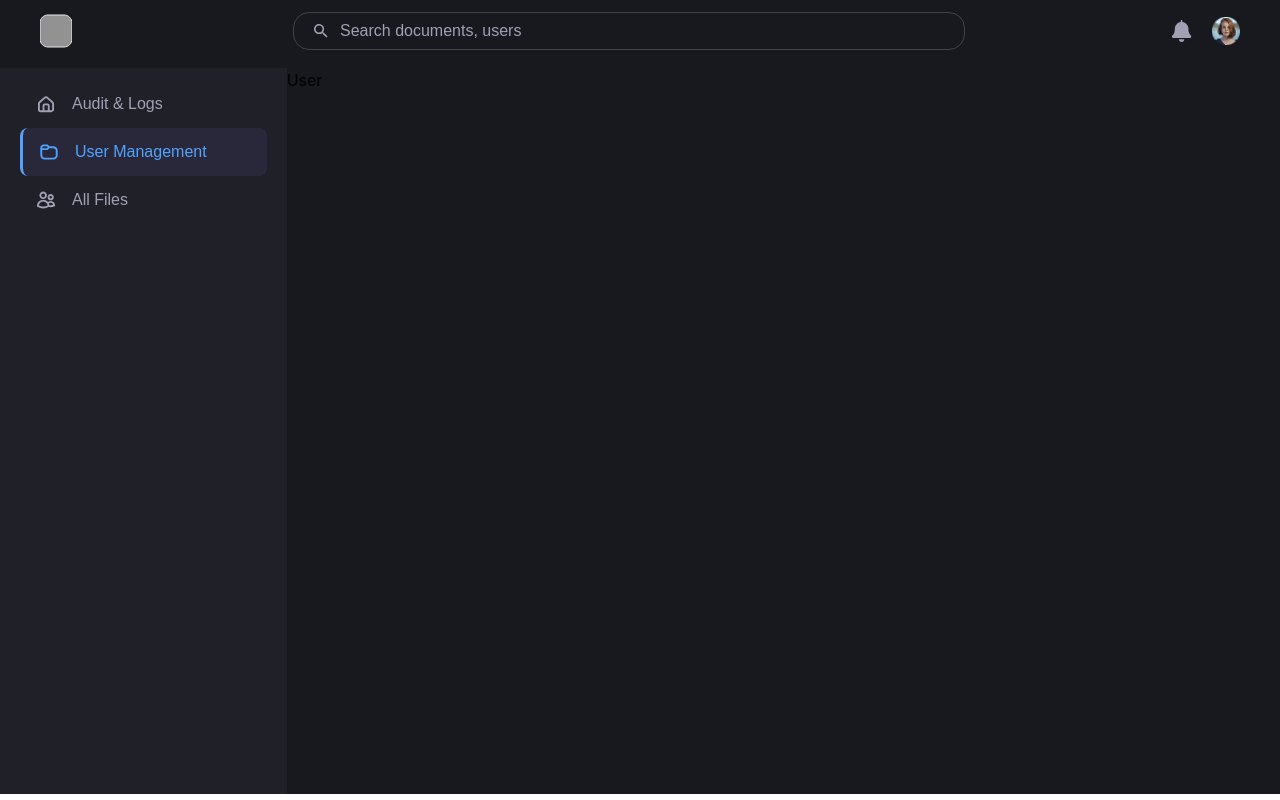
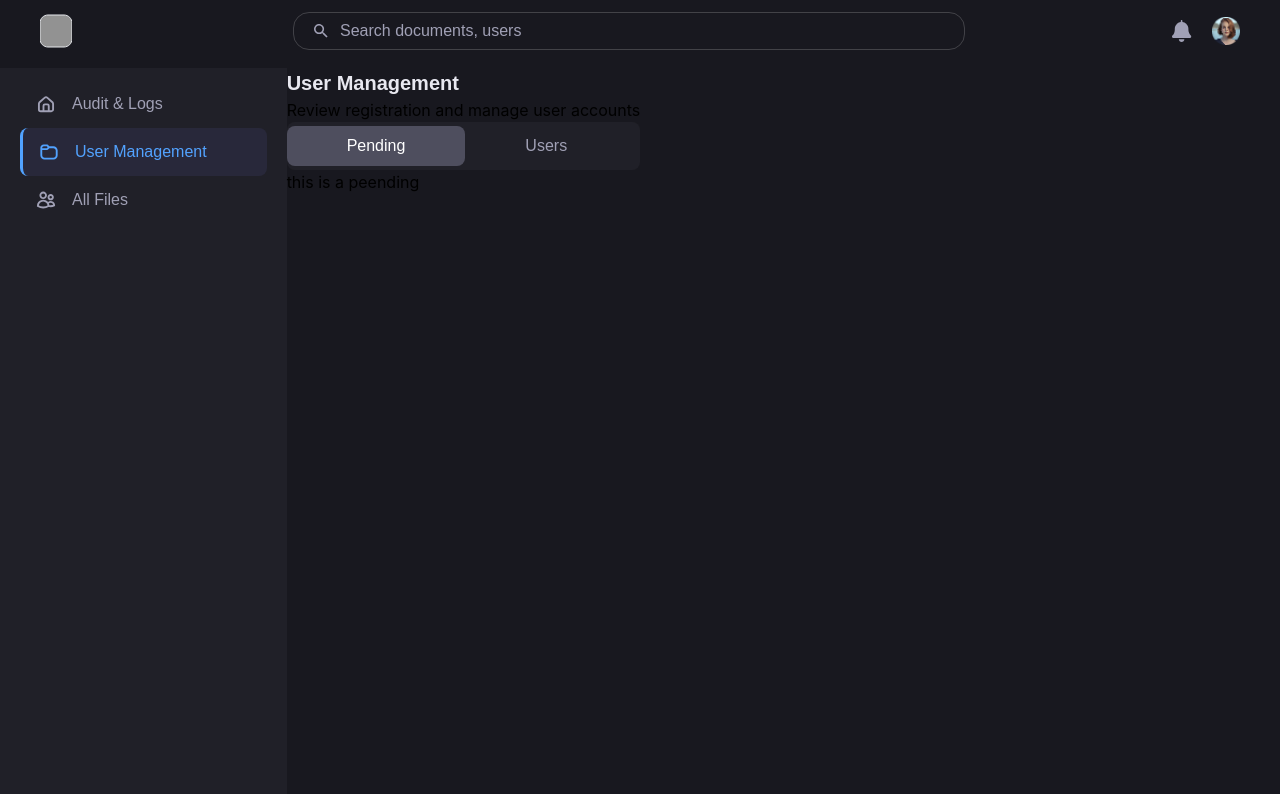
Before and after one commit to sudip-stha/Secure-Document-Storage-System, a React (Vite) app: page /admin/users in a window 1280 px wide. Built offline with nearby package versions, Linux system fonts and the light colour scheme.

Commit message:
feat(user management): add the title and tab switcher in user management section

```diff
--- /dev/null
+++ b/src/components/AdminDashboard/section/userManagement/TabSwitcher.tsx
@@ -0,0 +1,35 @@
+import { useState } from "react";
+import type { TabSwitcherProps } from "../../../../types/data";
+
+const TabSwitcher = ({ currentTab }: TabSwitcherProps) => {
+  const [selectedTab, setSelectedTab] = useState("Pending");
+
+  function handlePendingTab() {
+    currentTab("Pending");
+    setSelectedTab("Pending");
+  }
+
+  function handleUsersTab() {
+    currentTab("Users");
+    setSelectedTab("Users");
+  }
+
+  return (
+    <div className="flex items-center py-1 rounded-lg bg-elevated-surface font-dmsans font-medium text-[16px]">
+      <button
+        className={`text-text-secondary rounded-lg py-2 px-15 ${selectedTab === "Pending" && "bg-warm-gray-600 text-white"}`}
+        onClick={handlePendingTab}
+      >
+        <span> Pending</span>
+      </button>
+      <button
+        className={`text-text-secondary rounded-lg py-2 px-15 ${selectedTab === "Users" && "bg-warm-gray-600 text-white"} `}
+        onClick={handleUsersTab}
+      >
+        Users
+      </button>
+    </div>
+  );
+};
+
+export default TabSwitcher;
--- a/src/components/AdminDashboard/section/userManagement/UserManagement.tsx
+++ b/src/components/AdminDashboard/section/userManagement/UserManagement.tsx
@@ -1,11 +1,28 @@
-
+import { useState } from "react";
+import Heading2 from "../../../ui/Heading2";
+import TabSwitcher from "./TabSwitcher";
+import Pending from "./pendingTab/Pending";
+import Users from "./usersTab/Users";
 
 const UserManagement = () => {
+  const [selectedTab, setSelectedTab] = useState("Pending");
+
+  function currentTab(tab: string) {
+    setSelectedTab(tab);
+  }
   return (
     <div>
-      User
+      <div>
+        <Heading2 value="User Management" />
+        <span>Review registration and manage user accounts</span>
+      </div>
+      <div>
+        <TabSwitcher currentTab={currentTab} />
+        {selectedTab === "Pending" && <Pending />}
+        {selectedTab === "Users" && <Users />}
+      </div>
     </div>
-  )
-}
+  );
+};
 
-export default UserManagement
+export default UserManagement;
--- /dev/null
+++ b/src/components/AdminDashboard/section/userManagement/pendingTab/Pending.tsx
@@ -0,0 +1,5 @@
+const Pending = () => {
+  return <div>this is a peending</div>;
+};
+
+export default Pending;
--- /dev/null
+++ b/src/components/AdminDashboard/section/userManagement/usersTab/Users.tsx
@@ -0,0 +1,11 @@
+
+
+const Users = () => {
+  return (
+    <div>
+      Users
+    </div>
+  )
+}
+
+export default Users
--- a/src/types/data.ts
+++ b/src/types/data.ts
@@ -167,3 +167,7 @@ export interface AuditLogsTableContentType {
   user: string;
   details: string;
 }
+
+export interface TabSwitcherProps {
+  currentTab: (tab: string) => void;
+}
```
